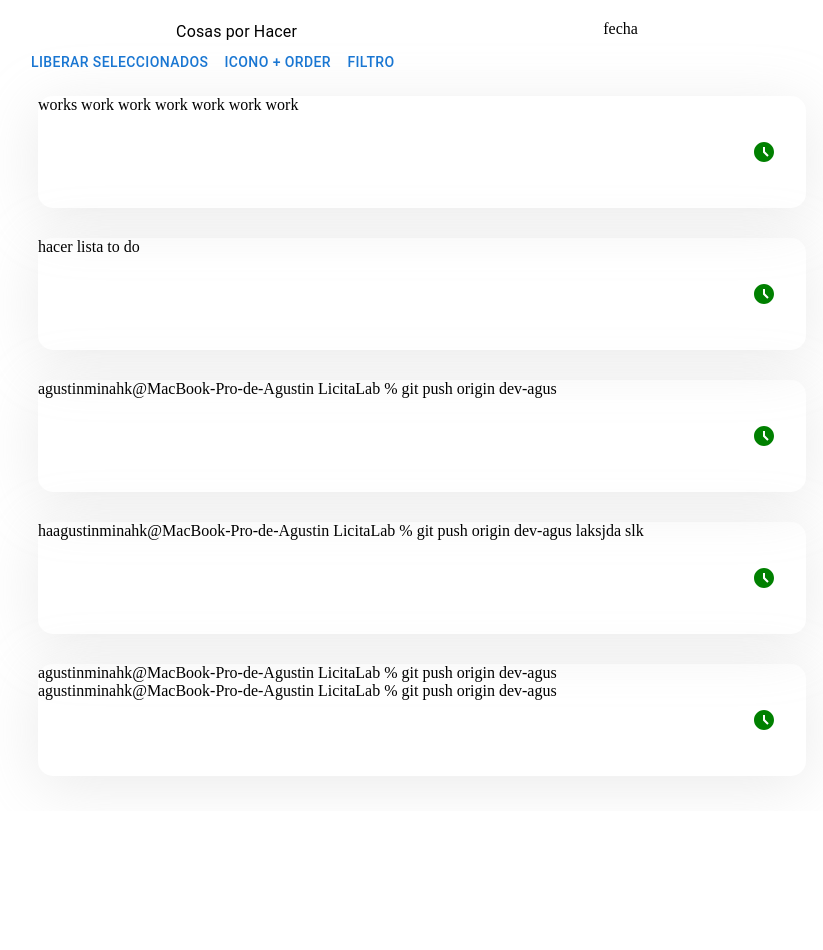
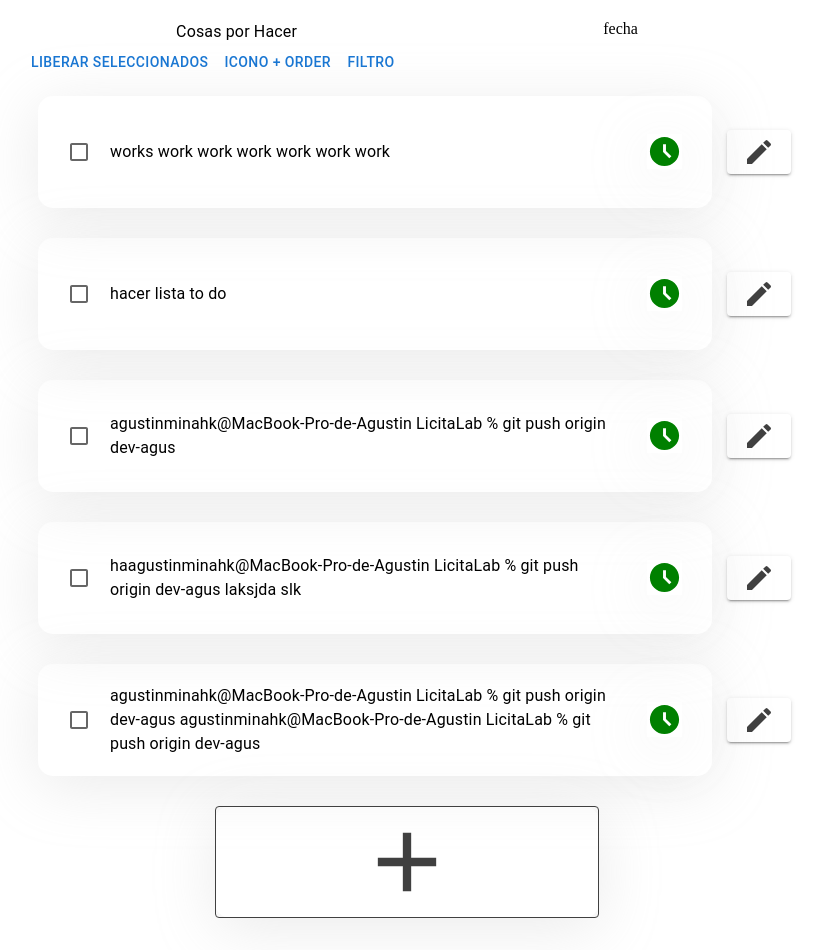
Before and after one commit to agusminahk/LicitaLab, a React (Create React App) app: page / in a window 1280 px wide. Shown: the top 950 px of the page, without its empty margins (233-1056 px from the left). Before the commit the page ends 811 px from the top, so only its background shows below. Built offline with nearby package versions, Linux system fonts and the light colour scheme; data requests are answered from the project's data file.

Commit message:
formulario para agregar tareas agregado

```diff
--- a/api/database.json
+++ b/api/database.json
@@ -5,6 +5,8 @@
             "content": "works work work work work work work",
             "date": "Wed Mar 02 2022 19:27:25 GMT-0300 (hora estándar de Argentina",
             "status": "aTiempo",
+            "createAt": "",
+            "expireAt": "",
             "completed": false
         },
         {
@@ -12,6 +14,8 @@
             "content": "hacer lista to do",
             "date": "05 Mar 2022 19:27:25 GMT-0300 (hora estándar de Argentina",
             "status": "fueraDeTiempo",
+            "createAt": "",
+            "expireAt": "",
             "completed": false
         },
         {
--- a/src/common/TaskGenerator.jsx
+++ b/src/common/TaskGenerator.jsx
@@ -1,5 +1,5 @@
 import React from 'react';
-import { Box, Typography, Button, TextField, SvgIcon } from '@mui/material';
+import { Box, Typography, Button, TextField, SvgIcon, Checkbox } from '@mui/material';
 import AdapterDateFns from '@mui/lab/AdapterDateFns';
 import LocalizationProvider from '@mui/lab/LocalizationProvider';
 import DatePicker from '@mui/lab/DatePicker';
@@ -9,11 +9,14 @@ import AccessTimeIcon from '@mui/icons-material/AccessTime';
 import AccessTimeFilledIcon from '@mui/icons-material/AccessTimeFilled';
 import CheckCircleIcon from '@mui/icons-material/CheckCircle';
 import RemoveCircleIcon from '@mui/icons-material/RemoveCircle';
+import EditIcon from '@mui/icons-material/Edit';
+import { ContentPasteSearchTwoTone } from '@mui/icons-material';
 
 const TaskGenerator = (props) => {
     const { id, content, date, status, completed } = props.task;
 
     return (
+        <Box sx={{ display: 'flex', alignItems: 'center' }}>
             <Box
                 sx={{
                     display: 'flex',
@@ -24,7 +27,11 @@ const TaskGenerator = (props) => {
                     borderRadius: '15px',
                 }}
             >
-            <Box sx={{ flex: 1 }}>{content}</Box>
+                <Box sx={{ display: 'flex', flex: 1, alignItems: 'center', margin: '0 10px' }}>
+                    <Checkbox sx={{ margin: '0px 10px' }} />
+                    <Typography>{content}</Typography>
+                </Box>
+
                 <Box sx={{ display: 'flex', alignItems: 'center', margin: '0 10px' }}>
                     <LocalizationProvider dateAdapter={AdapterDateFns}>
                         <DatePicker
@@ -35,8 +42,27 @@ const TaskGenerator = (props) => {
                             renderInput={(params) => <TextField {...params} />}
                         />
                     </LocalizationProvider>
-                <SvgIcon component={AccessTimeFilledIcon} sx={{ color: 'green', margin: '0 20px' }} />
+                    <SvgIcon
+                        component={AccessTimeFilledIcon}
+                        fontSize="large"
+                        sx={{ color: 'green', margin: '0 20px', boxShadow: '0 10px 60px 0 rgba(237, 237, 237, 0.8)' }}
+                    />
                 </Box>
+            </Box>
+
+            <Button
+                component={EditIcon}
+                variant="contained"
+                color="action"
+                sx={{
+                    color: '#404040',
+                    margin: 'auto',
+                    fontSize: '10px',
+                    height: '100%',
+                    //  border: '1px solid #404040',
+                    //borderRadius: '100%',
+                }}
+            />
         </Box>
     );
 };
--- /dev/null
+++ b/src/components/Form.jsx
@@ -0,0 +1,96 @@
+import { Button, Dialog, DialogContent, DialogTitle, Grid, TextField } from '@mui/material';
+import React, { useState } from 'react';
+
+const RegisterDialogForm = ({ show, setShow }) => {
+    const [formValues, setFormValues] = useState({
+        task: '',
+        expireAt: fechaActual(),
+        createAt: '',
+    });
+
+    function fechaActual() {
+        const now = new Date();
+        now.setMinutes(now.getMinutes() - now.getTimezoneOffset());
+        return now.toISOString().slice(0, 16);
+    }
+
+    const onSubmit = (e) => {
+        e.preventDefault();
+        console.log(formValues);
+    };
+    const handleInputChange = (e) => {
+        const task = e.target.tarea;
+        console.log(task);
+        console.log(e);
+        setFormValues({ ...formValues, [task]: e.target.value });
+    };
+    return (
+        <>
+            <Dialog open={show} fullWidth onClose={() => setShow(false)}>
+                <DialogTitle sx={{ margin: '10px auto' }}>Agregar Tarea</DialogTitle>
+                <DialogContent>
+                    <form onSubmit={onSubmit}>
+                        <Grid container spacing={4} sx={{ padding: '10px ' }}>
+                            <Grid item xs={12}>
+                                <TextField
+                                    label="Tarea"
+                                    type="text"
+                                    placeholder="Lavar el auto"
+                                    fullWidth
+                                    name="tarea"
+                                    value={formValues.name}
+                                    InputLabelProps={{ shrink: true }}
+                                    onChange={handleInputChange}
+                                />
+                            </Grid>
+                            <Grid item xs={12}>
+                                <TextField
+                                    InputLabelProps={{ shrink: true }}
+                                    label="Dia"
+                                    type="datetime-local"
+                                    name="Dia"
+                                    // defaultValue={formValues.expireAt}
+                                    fullWidth
+                                    value={formValues.expireAt}
+                                    onChange={(e) => console.log(e.target.value)}
+                                />
+                            </Grid>
+
+                            <Grid
+                                item
+                                xs={12}
+                                sx={{
+                                    width: '50%',
+                                    alignItems: 'center',
+                                    justifyContent: 'space-around',
+                                    margin: '0px auto',
+                                }}
+                            >
+                                <Button
+                                    style={{ marginLeft: '15px' }}
+                                    variant="contained"
+                                    color="info"
+                                    type="submit"
+                                    disableElevation
+                                    onClick={() => setShow(false)}
+                                >
+                                    Crear Tarea
+                                </Button>
+                                <Button
+                                    variant="contained"
+                                    color="error"
+                                    onClick={() => setShow(false)}
+                                    disableElevation
+                                >
+                                    Cancelar
+                                </Button>
+                            </Grid>
+                        </Grid>
+                    </form>
+                </DialogContent>
+            </Dialog>
+        </>
+    );
+};
+
+export default RegisterDialogForm;
--- a/src/components/Task.jsx
+++ b/src/components/Task.jsx
@@ -1,15 +1,46 @@
-import React from 'react';
-import { Box } from '@mui/material';
+import React, { useState } from 'react';
+import { Box, SvgIcon, Button } from '@mui/material';
 import { useSelector } from 'react-redux';
+import AddIcon from '@mui/icons-material/Add';
 
 import TaskGenerator from '../common/TaskGenerator';
+import Form from './Form';
 
 const Task = () => {
+    const [showForm, setShowForm] = useState(false);
     const listaDeTareas = useSelector((state) => state.tasks.tasksList);
 
     return (
         <Box sx={{ display: 'flex', flexDirection: 'column' }}>
             {listaDeTareas && listaDeTareas.map((task) => <TaskGenerator task={task} />)}
+
+            <Box
+                sx={{
+                    display: 'flex',
+                    width: '50%',
+                    height: '7rem',
+                    boxShadow: '0 10px 60px 0 rgba(230, 230, 230, 0.8)',
+                    margin: '15px auto',
+                    borderRadius: '15px',
+                }}
+            >
+                <Button
+                    variant="outlined"
+                    component={AddIcon}
+                    onClick={() => setShowForm(!showForm)}
+                    sx={{
+                        height: '100%',
+                        width: '100%',
+                        color: '#404040',
+                        margin: 'auto',
+                        fontSize: '5rem',
+                        border: '1px solid #404040',
+                        //borderRadius: '100%',
+                    }}
+                />
+            </Box>
+
+            <Form show={showForm} setShow={setShowForm} />
         </Box>
     );
 };
```
Lines whose indentation alone changed are shown as unchanged.
